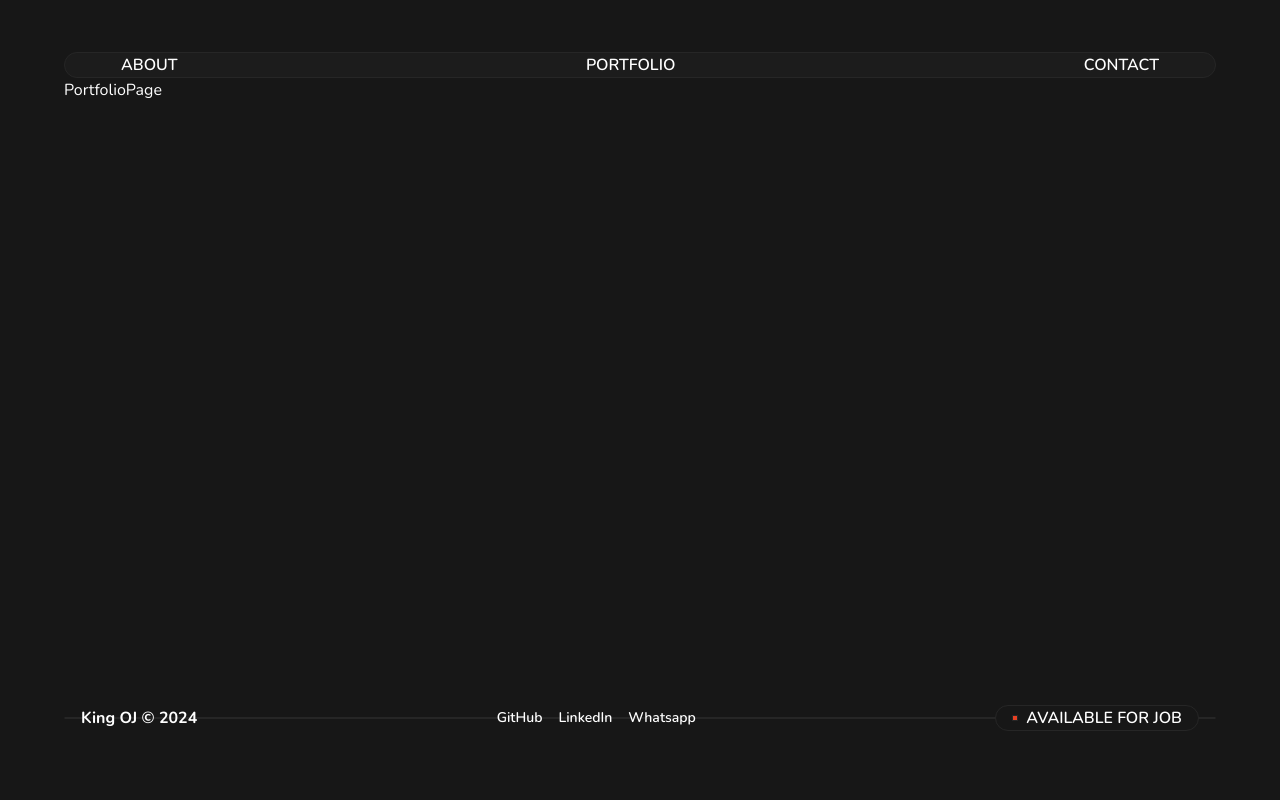
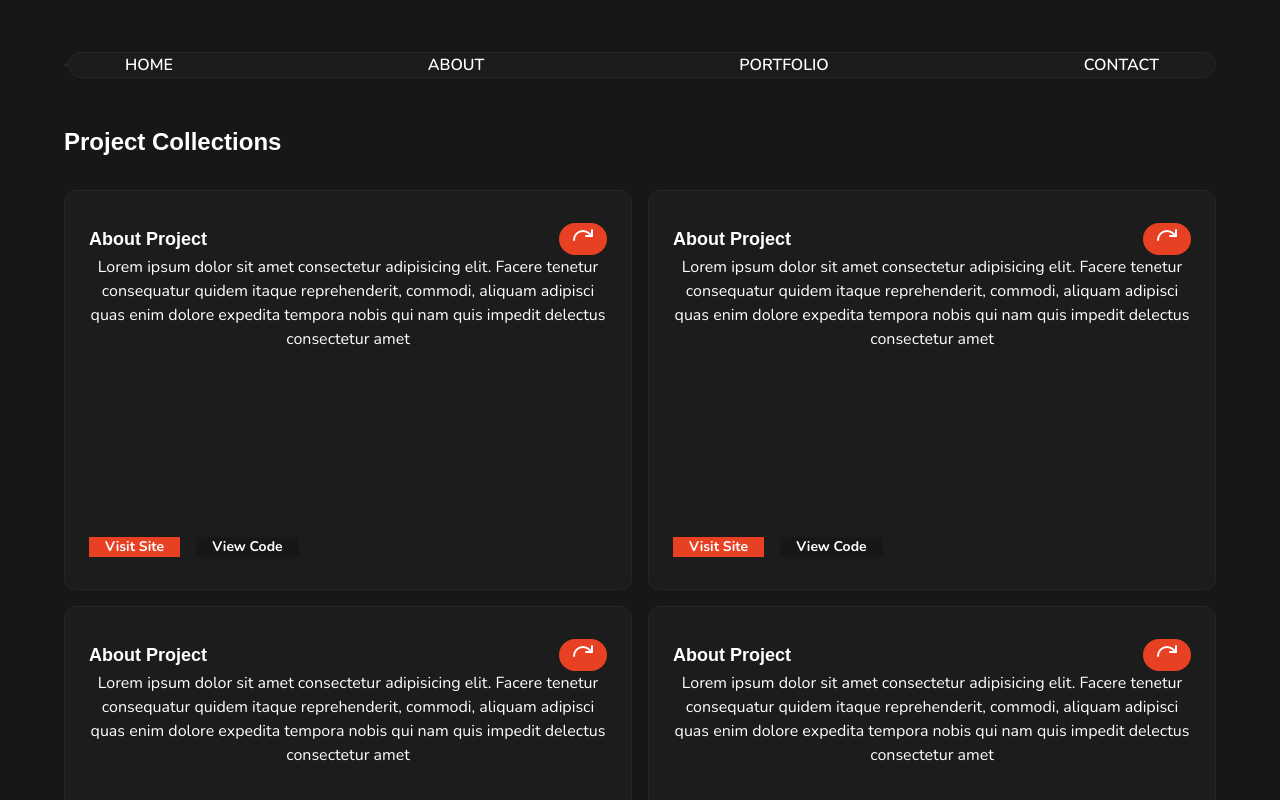
Before and after one commit to King-OJ/modern_portfolio, a Next.js app: page /portfolio in a window 1280 px wide. Shown: the top 800 px of the page. Built offline with nearby package versions, Linux system fonts and the light colour scheme; a web font is replaced by a local one.

Commit message:
finished app major UI

```diff
--- /dev/null
+++ b/Components/ImageLoadingSkeleton.tsx
@@ -0,0 +1,23 @@
+import React from "react";
+
+function ImageLoadingSkeleton() {
+  return (
+    <div
+      role="status"
+      className="animate-pulse flex items-center justify-center w-full h-full bg-gray-300 dark:bg-gray-700"
+    >
+      <svg
+        className="w-10 h-10 text-gray-200 dark:text-gray-600"
+        aria-hidden="true"
+        xmlns="http://www.w3.org/2000/svg"
+        fill="currentColor"
+        viewBox="0 0 20 18"
+      >
+        <path d="M18 0H2a2 2 0 0 0-2 2v14a2 2 0 0 0 2 2h16a2 2 0 0 0 2-2V2a2 2 0 0 0-2-2Zm-5.5 4a1.5 1.5 0 1 1 0 3 1.5 1.5 0 0 1 0-3Zm4.376 10.481A1 1 0 0 1 16 15H4a1 1 0 0 1-.895-1.447l3.5-7A1 1 0 0 1 7.468 6a.965.965 0 0 1 .9.5l2.775 4.757 1.546-1.887a1 1 0 0 1 1.618.1l2.541 4a1 1 0 0 1 .028 1.011Z" />
+      </svg>
+      <span className="sr-only">Loading...</span>
+    </div>
+  );
+}
+
+export default ImageLoadingSkeleton;
--- a/Components/MobileProjectCard.tsx
+++ b/Components/MobileProjectCard.tsx
@@ -28,7 +28,7 @@ function MobileProjectCard({
       </div>
 
       <div className="mt-10 flex-1 w-full flex justify-center items-center relative">
-        <div className="w-72 h-full shadow-md relative">
+        <div className="w-72 h-full shadow-md relative rounded-tl-2xl rounded-tr-2xl overflow-hidden">
           <RoundedCornerImg src="/assets/mobile-app-pic.png" position="top" />
         </div>
       </div>
--- a/Components/Navbar.tsx
+++ b/Components/Navbar.tsx
@@ -4,7 +4,7 @@ import Link from "next/link";
 import { useEffect, useState } from "react";
 
 function Navbar() {
-  const links: Array<string> = ["about", "portfolio", "contact"];
+  const links: Array<string> = ["home", "about", "portfolio", "contact"];
   const [lastScrollY, setLastScrollY] = useState<Number>(0);
   const [isNavbarVisible, setIsNavbarVisible] = useState<boolean>(true);
 
@@ -58,7 +58,7 @@ function Navbar() {
               return (
                 <li key={index}>
                   <Link
-                    href={`/${link}`}
+                    href={`/${index == 0 ? "/" : link}`}
                     className="uppercase cursor-pointer p-2 hover:text-primary transition-all duration-150 text-sm md:text-base md:font-medium font-semibold"
                   >
                     {link}
--- a/Components/ProjectCard.tsx
+++ b/Components/ProjectCard.tsx
@@ -3,26 +3,17 @@ import { ArrowUpRight } from "lucide-react";
 import RoundedCornerImg from "./RoundedCornerImg";
 import { useContext } from "react";
 import { FlipCardContext } from "./FlipCard";
+import { ProjectDetails } from "@/app/portfolio/page";
 
-interface ProjectCardProps {
-  projectTitle: string;
-  projectSubtitle: string;
-  projectPhotosUrl: string[] | string;
-}
-
-export function TopProjectCard({
-  projectPhotosUrl,
-  projectSubtitle,
-  projectTitle,
-}: ProjectCardProps) {
+export function TopProjectCard({ photosUrl, subtitle, title }: ProjectDetails) {
   const { flipCard } = useContext(FlipCardContext);
 
   return (
     <div className="px-6 py-8 rounded-xl border flex flex-col h-full items-center bg-muted">
       <div className="flex items-center justify-between w-full">
         <div className="space-y-1">
-          <h3 className="font-semibold">{projectTitle}</h3>
-          <h5 className="text-accent-foreground text-sm">{projectSubtitle}</h5>
+          <h3 className="font-semibold">{title}</h3>
+          <h5 className="text-accent-foreground text-sm">{subtitle}</h5>
         </div>
         <button
           onClick={() => flipCard()}
@@ -33,17 +24,13 @@ export function TopProjectCard({
       </div>
 
       <div className="mt-4 flex-1 w-full flex justify-center items-center relative">
-        <div className="w-64 h-52 relative rotate-[4deg] -mr-8 -mb-8">
-          <RoundedCornerImg border src={projectPhotosUrl[0]} position="left" />
+        <div className="w-64 h-52 relative rotate-[4deg] -mr-8 -mb-8 rounded-2xl overflow-hidden">
+          <RoundedCornerImg border src={photosUrl[0]} position="left" />
         </div>
 
         <div className="shadow-xl absolute w-64 h-56 -rotate-[6deg] -ml-12">
-          <div className="relative h-full w-full">
-            <RoundedCornerImg
-              border
-              src={projectPhotosUrl[1]}
-              position="left"
-            />
+          <div className="relative h-full w-full rounded-2xl overflow-hidden">
+            <RoundedCornerImg border src={photosUrl[1]} position="left" />
           </div>
         </div>
       </div>
@@ -52,18 +39,18 @@ export function TopProjectCard({
 }
 
 export function BottomProjectCard({
-  projectPhotosUrl,
-  projectSubtitle,
-  projectTitle,
-}: ProjectCardProps) {
+  photosUrl,
+  subtitle,
+  title,
+}: ProjectDetails) {
   const { flipCard } = useContext(FlipCardContext);
 
   return (
     <div className="px-6 py-8 rounded-xl border flex flex-col h-full items-center bg-muted">
       <div className="flex items-center justify-between w-full">
         <div className="space-y-1">
-          <h3 className="font-semibold">{projectTitle}</h3>
-          <h5 className="text-accent-foreground text-sm">{projectSubtitle}</h5>
+          <h3 className="font-semibold">{title}</h3>
+          <h5 className="text-accent-foreground text-sm">{subtitle}</h5>
         </div>
         <button
           onClick={() => flipCard()}
@@ -74,17 +61,13 @@ export function BottomProjectCard({
       </div>
 
       <div className="mt-4 flex-1 w-full flex justify-center items-center relative">
-        <div className="w-64 h-56 relative  -mr-6 -mb-10">
-          <RoundedCornerImg border src={projectPhotosUrl[0]} position="left" />
+        <div className="w-64 h-56 relative  -mr-6 -mb-10 rounded-2xl overflow-hidden">
+          <RoundedCornerImg border src={photosUrl[0]} position="left" />
         </div>
 
         <div className="absolute shadow-xl w-64 h-56 -ml-8">
-          <div className="relative h-full w-full">
-            <RoundedCornerImg
-              border
-              src={projectPhotosUrl[1]}
-              position="center"
-            />
+          <div className="relative h-full w-full rounded-2xl overflow-hidden">
+            <RoundedCornerImg border src={photosUrl[1]} position="center" />
           </div>
         </div>
       </div>
--- a/app/globals.css
+++ b/app/globals.css
@@ -53,8 +53,9 @@
     @apply hover:bg-opacity-90 transition-all duration-150;
   }
 
-  button {
-    @apply h-9 px-4 py-2 rounded-md;
+  button,
+  .btn {
+    @apply h-8 px-3 text-sm rounded-md;
   }
   .about_box {
     @apply space-y-4 md:space-y-0 p-2 md:py-6 md:h-[290px] flex flex-col items-center md:items-start sm:justify-between;
--- a/app/page.tsx
+++ b/app/page.tsx
@@ -8,6 +8,7 @@ import RecentWorks from "@/Components/RecentWorks";
 import { Badge } from "@/Components/ui/badge";
 import { Button } from "@/Components/ui/button";
 import { Plus, Copy, CodeXml, Brush, MonitorSmartphone } from "lucide-react";
+import Link from "next/link";
 
 export default function Home() {
   return (
@@ -36,9 +37,15 @@ export default function Home() {
                 business requirements and satisfy customers.
               </p>
               <div className="flex items-center space-x-3 mt-4">
-                <Button className="divide-x">
-                  Hire Me <Plus />
-                </Button>
+                <Link
+                  href={"/contact"}
+                  className=" btn flex items-center bg-primary"
+                >
+                  <span className="h-full flex items-center pr-2">Hire Me</span>
+                  <span className="border-l-2 h-full flex items-center pl-2">
+                    <Plus size={19} />
+                  </span>
+                </Link>
                 <Button size={"sm"} variant={"ghost"} className="bg-background">
                   Copy Email <Copy />
                 </Button>
@@ -110,12 +117,9 @@ export default function Home() {
           <FlipCard
             front={
               <TopProjectCard
-                projectTitle={"Responsive UI design"}
-                projectSubtitle={"HTML, CSS"}
-                projectPhotosUrl={[
-                  "/assets/showcase_1.png",
-                  "/assets/showcase.png",
-                ]}
+                title={"Responsive UI design"}
+                subtitle={"HTML, CSS"}
+                photosUrl={["/assets/showcase_1.png", "/assets/showcase.png"]}
               />
             }
             back={
@@ -133,9 +137,9 @@ export default function Home() {
           <FlipCard
             front={
               <BottomProjectCard
-                projectTitle={"Krist Ecommerce"}
-                projectSubtitle={"NextJs, Prisma, Firebase, TailwindCss"}
-                projectPhotosUrl={[
+                title={"Krist Ecommerce"}
+                subtitle={"NextJs, Prisma, Firebase, TailwindCss"}
+                photosUrl={[
                   "/assets/krist-ecommerce.png",
                   "/assets/krist-ecommerce2.png",
                 ]}
--- a/app/portfolio/page.tsx
+++ b/app/portfolio/page.tsx
@@ -1,7 +1,97 @@
-import React from "react";
+import FlipCard from "@/Components/FlipCard";
+import { BottomProjectCard, TopProjectCard } from "@/Components/ProjectCard";
+import ProjectInfo from "@/Components/ProjectInfo";
+
+export type ProjectDetails = {
+  title: string;
+  subtitle: string;
+  photosUrl: string[] | string;
+  desc?: string;
+  liveLink?: string;
+  codeLink?: string;
+};
 
 function PortfolioPage() {
-  return <div>PortfolioPage</div>;
+  const projectCollections: Array<ProjectDetails> = [
+    {
+      title: "Responsive UI design",
+      subtitle: "HTML, CSS",
+      photosUrl: ["/assets/showcase_1.png", "/assets/showcase.png"],
+      desc: "Lorem ipsum dolor sit amet consectetur adipisicing elit. Facere tenetur consequatur quidem itaque reprehenderit, commodi, aliquam adipisci quas enim dolore expedita tempora nobis qui nam quis impedit delectus consectetur amet",
+      liveLink: "#",
+      codeLink: "#",
+    },
+    {
+      title: "Krist Ecommerce",
+      subtitle: "NextJs, Prisma, Firebase, TailwindCss",
+      photosUrl: [
+        "/assets/krist-ecommerce.png",
+        "/assets/krist-ecommerce2.png",
+      ],
+      desc: "Lorem ipsum dolor sit amet consectetur adipisicing elit. Facere tenetur consequatur quidem itaque reprehenderit, commodi, aliquam adipisci quas enim dolore expedita tempora nobis qui nam quis impedit delectus consectetur amet",
+      liveLink: "#",
+      codeLink: "#",
+    },
+    {
+      title: "Responsive UI design",
+      subtitle: "HTML, CSS",
+      photosUrl: ["/assets/showcase_1.png", "/assets/showcase.png"],
+      desc: "Lorem ipsum dolor sit amet consectetur adipisicing elit. Facere tenetur consequatur quidem itaque reprehenderit, commodi, aliquam adipisci quas enim dolore expedita tempora nobis qui nam quis impedit delectus consectetur amet",
+      liveLink: "#",
+      codeLink: "#",
+    },
+    {
+      title: "Krist Ecommerce",
+      subtitle: "NextJs, Prisma, Firebase, TailwindCss",
+      photosUrl: [
+        "/assets/krist-ecommerce.png",
+        "/assets/krist-ecommerce2.png",
+      ],
+      desc: "Lorem ipsum dolor sit amet consectetur adipisicing elit. Facere tenetur consequatur quidem itaque reprehenderit, commodi, aliquam adipisci quas enim dolore expedita tempora nobis qui nam quis impedit delectus consectetur amet",
+      liveLink: "#",
+      codeLink: "#",
+    },
+  ];
+
+  return (
+    <main className="mt-10 md:mt-12">
+      <h2 className="text-2xl font-extrabold my-4 md:my-8 ">
+        Project Collections
+      </h2>
+      <ul className="grid md:grid-cols-2 gap-4 md:grid-rows-[repeat(2,minmax(400px,1fr))] my-8">
+        {projectCollections.map((project, index) => {
+          return (
+            <li key={index}>
+              <FlipCard
+                front={
+                  index == 0 || index == 3 ? (
+                    <TopProjectCard
+                      title={project.title}
+                      subtitle={project.subtitle}
+                      photosUrl={project.photosUrl}
+                    />
+                  ) : (
+                    <BottomProjectCard
+                      title={project.title}
+                      subtitle={project.subtitle}
+                      photosUrl={project.photosUrl}
+                    />
+                  )
+                }
+                back={
+                  <ProjectInfo
+                    about={project.desc!}
+                    githubLink={project.codeLink!}
+                    siteLink={project.liveLink!}
+                  />
+                }
+              />
+            </li>
+          );
+        })}
+      </ul>
+    </main>
+  );
 }
 
 export default PortfolioPage;
```
Also changed, not shown: Components/ProfilePhoto.tsx (+7 -0 lines), Components/RoundedCornerImg.tsx (+10 -1 lines), app/about/page.tsx (+8 -4 lines), app/contact/page.tsx (+5 -4 lines).
